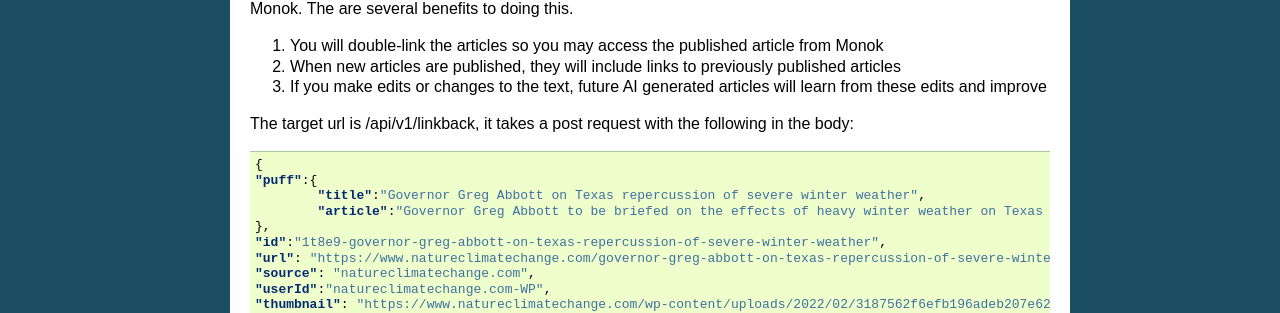
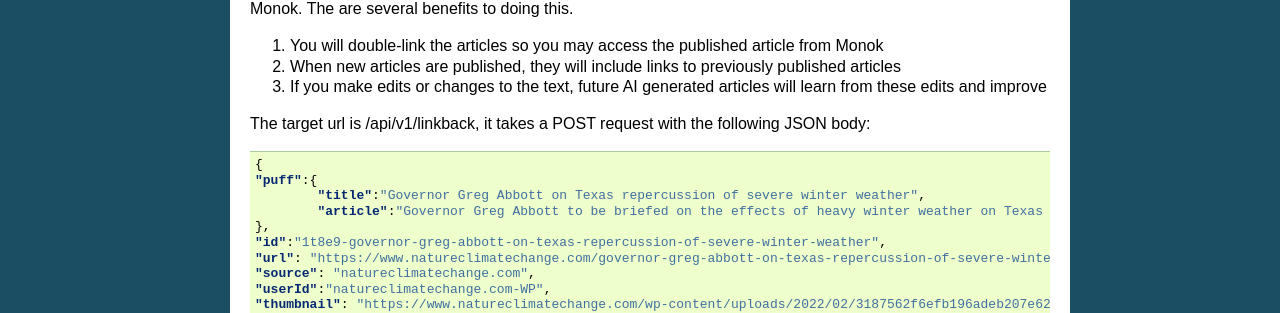
Before and after one commit to monoklabs/monok-docs, a Sphinx documentation site: the page built from docs/api.rst, in a window 1280 px wide and 900 px high, scrolled down 3825 px. Shown: the part 400-713 px from the top of the window. Built offline with Sphinx 7.4.7, drawn with Linux system fonts in a browser that asks for light colours.

Commit message:
Update api.rst

```diff
--- a/docs/api.rst
+++ b/docs/api.rst
@@ -194,7 +194,7 @@ When an article is published on your system, you have the option to send informa
 2. When new articles are published, they will include links to previously published articles
 3. If you make edits or changes to the text, future AI generated articles will learn from these edits and improve
 
-The target url is /api/v1/linkback, it takes a post request with the following in the body:
+The target url is /api/v1/linkback, it takes a POST request with the following JSON body:
 
 .. code-block:: JSON
 
```
